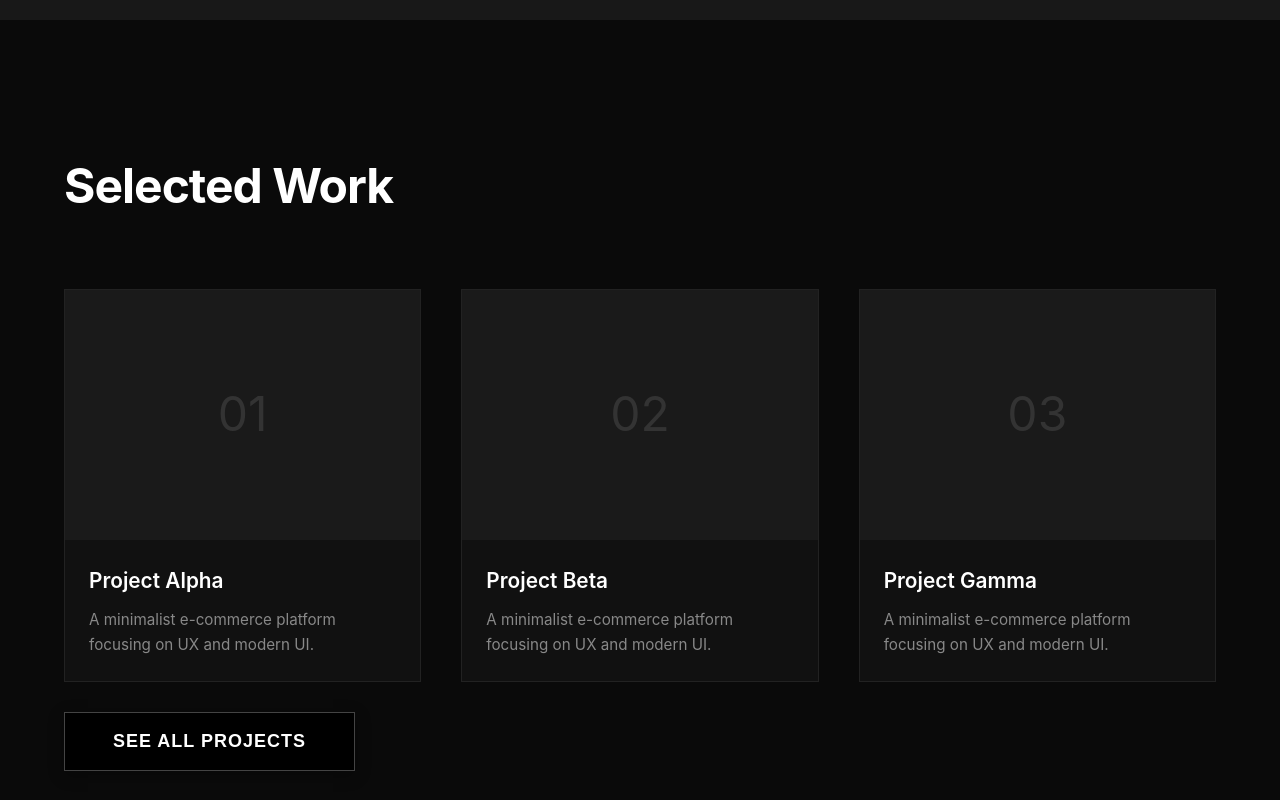
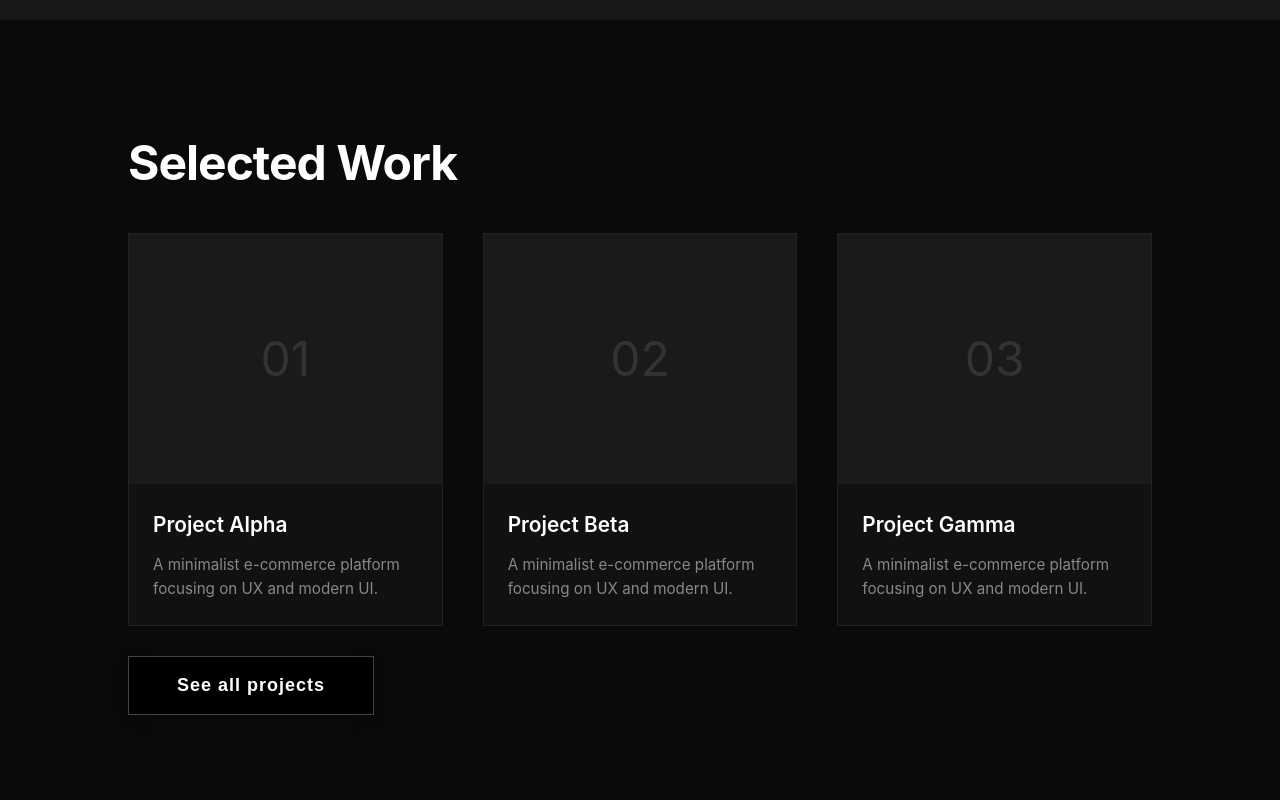
Before and after one commit to benflwrs/portfolio, a React (Create React App) app: page / in a window 1280 px wide. Shown: the part 780-1580 px from the top of the page. Built offline with nearby package versions, Linux system fonts and the light colour scheme; grey boxes are pictures that could not be loaded.

Commit message:
changed sections ux

```diff
--- a/src/App.css
+++ b/src/App.css
@@ -106,7 +106,7 @@
         }
 
         .hamburger.active span:nth-child(3) {
-            transform: rotate(-45deg) translate(7px, -7px);
+            transform: rotate(-45deg) translate(3px, -4px);
         }
 
         /* Sections */
@@ -167,6 +167,7 @@
         /* Projects Section */
         #projects {
             background: #0a0a0a;
+			padding: 3rem 10%;
         }
 
         /* Background Section */
@@ -234,7 +235,7 @@
 
         .section-title {
             font-size: clamp(2rem, 4vw, 3rem);
-            margin-bottom: 4rem;
+            margin-bottom: 2rem;
             font-weight: 700;
             letter-spacing: -1px;
         }
--- a/src/components/buttons/MainButton/MainButton.css
+++ b/src/components/buttons/MainButton/MainButton.css
@@ -4,7 +4,7 @@
   font-size: 18px;
   font-weight: 600;
   letter-spacing: 1px;
-  text-transform: uppercase;
+  /*text-transform: uppercase;*/
   color: #ffffff;
   background: #000000;
   border: 1px solid #444444;;
@@ -21,7 +21,7 @@
   left: -100%;
   width: 100%;
   height: 100%;
-  background: #ffffff;
+  background: #dbdbdb;
   transition: left 0.5s cubic-bezier(0.4, 0, 0.2, 1);
   z-index: 0;
 }
@@ -47,7 +47,7 @@
   z-index: 1;
 }
 
-/* Ripple effect */
+Ripple effect
 .button::after {
   content: '';
   position: absolute;
```
